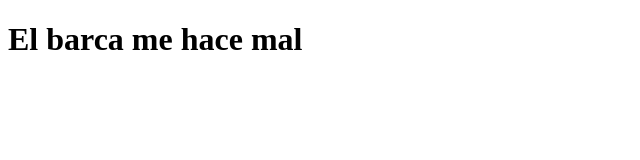
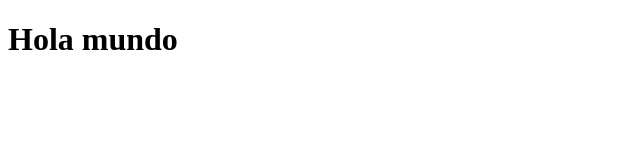
Before and after one commit to EdwonRT/Seminario-github, a plain HTML site: page index.html in a window 1280 px wide. Shown: the whole page, without its empty margins (0-640 px from the left). Drawn offline with Linux system fonts and the light colour scheme.

Commit message:
Proyecto version 1

```diff
--- a/index.html
+++ b/index.html
@@ -7,6 +7,6 @@
     <title>Document</title>
 </head>
 <body>
-    <h1>El barca me hace mal</h1>
+    <h1>Hola mundo</h1>
 </body>
 </html>
```
